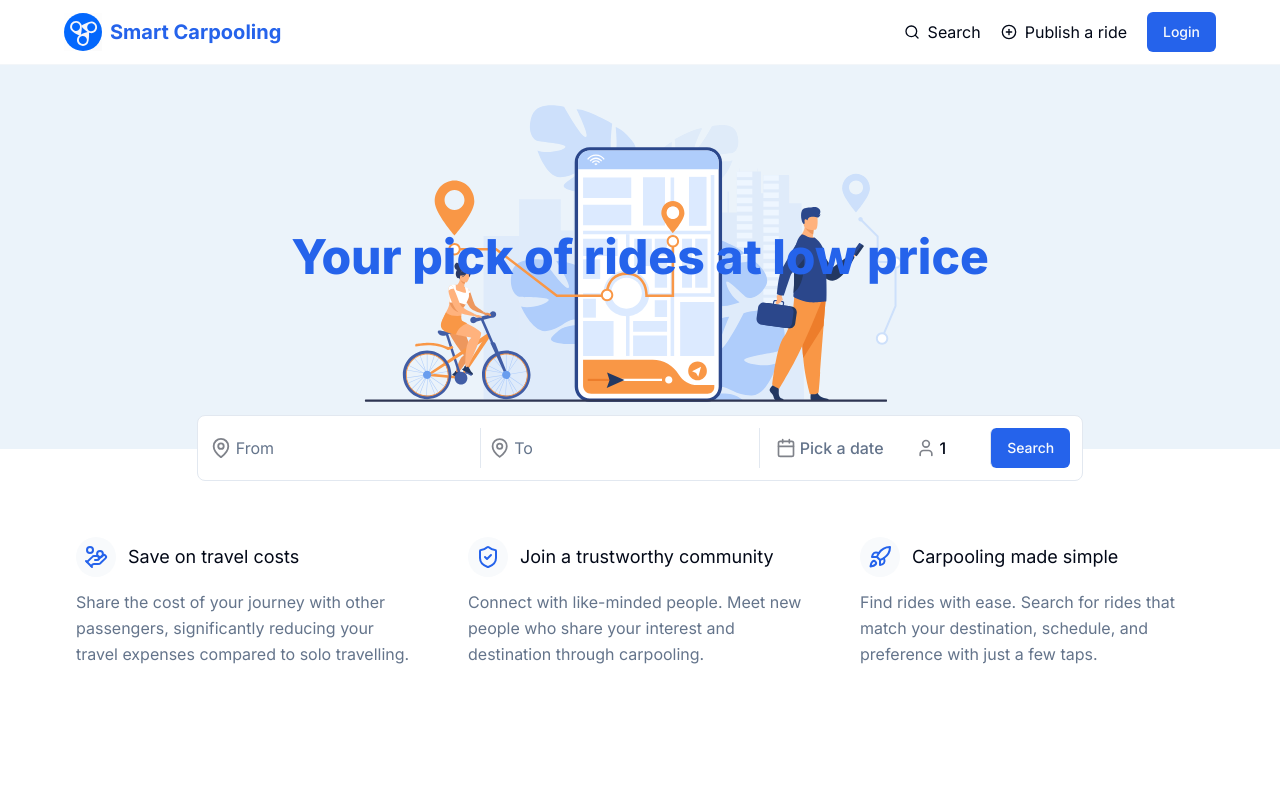
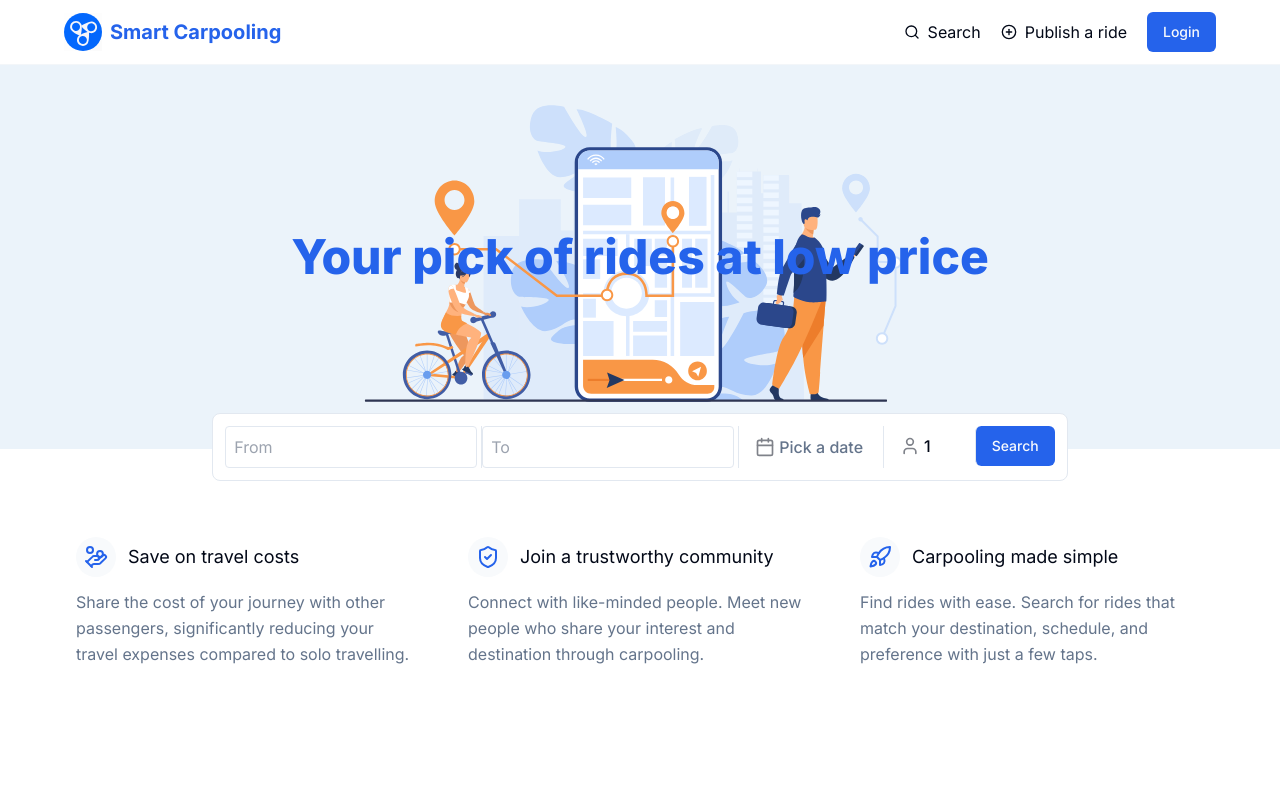
Before and after one commit to biradar-vilohith-patil/smart-Carpooling, a React (Vite) app in the folder client/: page / in a window 1280 px wide. Shown: the top 800 px of the page. Built offline with nearby package versions, Linux system fonts and the light colour scheme.

Commit message:
Update Search.jsx

```diff
--- a/client/src/components/Search.jsx
+++ b/client/src/components/Search.jsx
@@ -1,75 +1,82 @@
-import { zodResolver } from "@hookform/resolvers/zod"
-import { useForm } from "react-hook-form"
-import { cn } from "@/lib/utils"
-import { z } from "zod"
-import { format } from "date-fns"
-import { Button } from "./ui/button"
-import { Calendar } from "./ui/calendar"
-import { Popover, PopoverContent, PopoverTrigger } from "./ui/popover"
-import { Form, FormControl, FormField, FormItem } from "./ui/form"
-import { CalendarIcon, MapPin, Minus, Plus, User } from "lucide-react"
-import { Input } from "./ui/input"
-import { useSearchParams } from "react-router-dom"
-
+import { zodResolver } from "@hookform/resolvers/zod";
+import { useForm } from "react-hook-form";
+import { cn } from "@/lib/utils";
+import { z } from "zod";
+import { format } from "date-fns";
+import { Button } from "./ui/button";
+import { Calendar } from "./ui/calendar";
+import { Popover, PopoverContent, PopoverTrigger } from "./ui/popover";
+import { Form, FormControl, FormField, FormItem } from "./ui/form";
+import { CalendarIcon, Minus, Plus, User } from "lucide-react";
+import { useSearchParams } from "react-router-dom";
+import OSMAutocomplete from "./OSMAutocomplete"; // 💡 make sure path is correct
 
 const searchSchema = z.object({
   from: z.string(),
   to: z.string(),
   seat: z.number().min(1).max(10),
   date: z.date(),
-})
+});
 
 const Search = () => {
-  const [searchParams, setSearchParams] = useSearchParams({from:"",to:"",seat:"",date:""})
+  const [searchParams, setSearchParams] = useSearchParams({ from: "", to: "", seat: "", date: "" });
 
   const form = useForm({
     resolver: zodResolver(searchSchema),
     defaultValues: {
-      from: searchParams.get("from") || "", // Ensure default value is an empty string if not found
-      to: searchParams.get("to") || "", // Ensure default value is an empty string if not found
-      seat: parseInt(searchParams.get("seat")) >= 1 && parseInt(searchParams.get("seat")) <= 10 ? parseInt(searchParams.get("seat")) : 1, // Ensure seat is between 1 and 10
-      date: searchParams.get("date") ? new Date(searchParams.get("date")) : null // Convert date string to Date object or null if not found
+      from: searchParams.get("from") || "",
+      to: searchParams.get("to") || "",
+      seat: parseInt(searchParams.get("seat")) || 1,
+      date: searchParams.get("date") ? new Date(searchParams.get("date")) : null,
     },
   });
 
   const onSubmit = async (data) => {
     await form.handleSubmit((formData) => {
-      setSearchParams(formData, {replace: true});
+      setSearchParams(formData, { replace: true });
     })(data);
   };
 
   return (
     <Form {...form}>
-      <form onSubmit={onSubmit} className="flex flex-col gap-1 sm:flex-row w-full sm:w-fit divide-y sm:divide-y-0 sm:divide-x bg-background border p-3 rounded-lg">
-        <div className="flex ">
+      <form
+        onSubmit={onSubmit}
+        className="flex flex-col gap-1 sm:flex-row w-full sm:w-fit divide-y sm:divide-y-0 sm:divide-x bg-background border p-3 rounded-lg"
+      >
+        {/* FROM Autocomplete */}
+        <div className="flex items-center">
           <FormField
             control={form.control}
             name="from"
             render={({ field }) => (
-              <FormItem className="flex items-center space-y-0">
-                <MapPin className="opacity-50" />
-                <FormControl>
-                  <Input placeholder="From" className="focus-visible:ring-0 md:text-base focus-visible:ring-transparent focus-visible:ring-offset-0 border-none  px-1"  {...field} />
-                </FormControl>
+              <FormItem className="flex items-center">
+                <OSMAutocomplete
+                  placeholder="From"
+                  onSelect={(data) => field.onChange(data.address)}
+                />
               </FormItem>
             )}
           />
         </div>
-        <div className="flex ">
+
+        {/* TO Autocomplete */}
+        <div className="flex items-center">
           <FormField
             control={form.control}
             name="to"
             render={({ field }) => (
-              <FormItem className="flex items-center space-y-0">
-                <MapPin className="opacity-50 sm:ml-2" />
-                <FormControl>
-                  <Input placeholder="To" className="focus-visible:ring-0 md:text-base focus-visible:ring-transparent focus-visible:ring-offset-0 border-none px-1" {...field} />
-                </FormControl>
+              <FormItem className="flex items-center">
+                <OSMAutocomplete
+                  placeholder="To"
+                  onSelect={(data) => field.onChange(data.address)}
+                />
               </FormItem>
             )}
           />
         </div>
-        <div className="flex justify-between ">
+
+        {/* DATE */}
+        <div className="flex justify-between items-center">
           <FormField
             control={form.control}
             name="date"
@@ -78,13 +85,15 @@ const Search = () => {
                 <Popover>
                   <PopoverTrigger asChild>
                     <FormControl>
-                        <Button variant={"ghost"} className={cn("md:text-base px-0 sm:px-4 hover:bg-transparent", !field.value && "text-muted-foreground" )}>
+                      <Button
+                        variant={"ghost"}
+                        className={cn(
+                          "md:text-base px-0 sm:px-4 hover:bg-transparent",
+                          !field.value && "text-muted-foreground"
+                        )}
+                      >
                         <CalendarIcon size={20} className="opacity-50 mr-1 text-foreground" />
-                          {field.value ? (
-                            format(field.value, "PPP")
-                          ) : (
-                            <span>Pick a date</span>
-                          )}
+                        {field.value ? format(field.value, "PPP") : <span>Pick a date</span>}
                       </Button>
                     </FormControl>
                   </PopoverTrigger>
@@ -93,9 +102,7 @@ const Search = () => {
                       mode="single"
                       selected={field.value}
                       onSelect={field.onChange}
-                        disabled={(date) =>
-                          date < new Date().setHours(0, 0, 0, 0)
-                        }
+                      disabled={(date) => date < new Date().setHours(0, 0, 0, 0)}
                       initialFocus
                     />
                   </PopoverContent>
@@ -103,6 +110,9 @@ const Search = () => {
               </FormItem>
             )}
           />
+        </div>
+
+        {/* SEAT */}
         <FormField
           control={form.control}
           name="seat"
@@ -111,7 +121,10 @@ const Search = () => {
               <Popover>
                 <PopoverTrigger asChild>
                   <FormControl>
-                      <Button variant={"ghost"} className={cn("w-full justify-start md:text-base px-12 sm:px-4 hover:bg-transparent")} >
+                    <Button
+                      variant={"ghost"}
+                      className={cn("w-full justify-start md:text-base px-12 sm:px-4 hover:bg-transparent")}
+                    >
                       <User size={20} className="opacity-50 mr-1" />
                       <span className="text-md">{field.value}</span>
                     </Button>
@@ -119,11 +132,19 @@ const Search = () => {
                 </PopoverTrigger>
                 <PopoverContent className="w-auto p-0" align="start">
                   <div className="p-4 flex gap-2 items-center">
-                      <Button variant="outline" size="icon" onClick={() => field.value>1 && field.onChange(field.value - 1)}>
+                    <Button
+                      variant="outline"
+                      size="icon"
+                      onClick={() => field.value > 1 && field.onChange(field.value - 1)}
+                    >
                       <Minus className="h-4 w-4" />
                     </Button>
                     <span>{field.value}</span>
-                      <Button variant="outline" size="icon" onClick={() => field.value<10 && field.onChange(field.value + 1)}  >
+                    <Button
+                      variant="outline"
+                      size="icon"
+                      onClick={() => field.value < 10 && field.onChange(field.value + 1)}
+                    >
                       <Plus className="h-4 w-4" />
                     </Button>
                   </div>
@@ -132,12 +153,14 @@ const Search = () => {
             </FormItem>
           )}
         />
-        </div>
-        <Button type="submit" className="md:ml-6" >Search</Button>
+
+        {/* Submit */}
+        <Button type="submit" className="md:ml-6">
+          Search
+        </Button>
       </form>
     </Form>
+  );
+};
 
-  )
-}
-
-export default Search
+export default Search;
```
Lines whose indentation alone changed are shown as unchanged.
